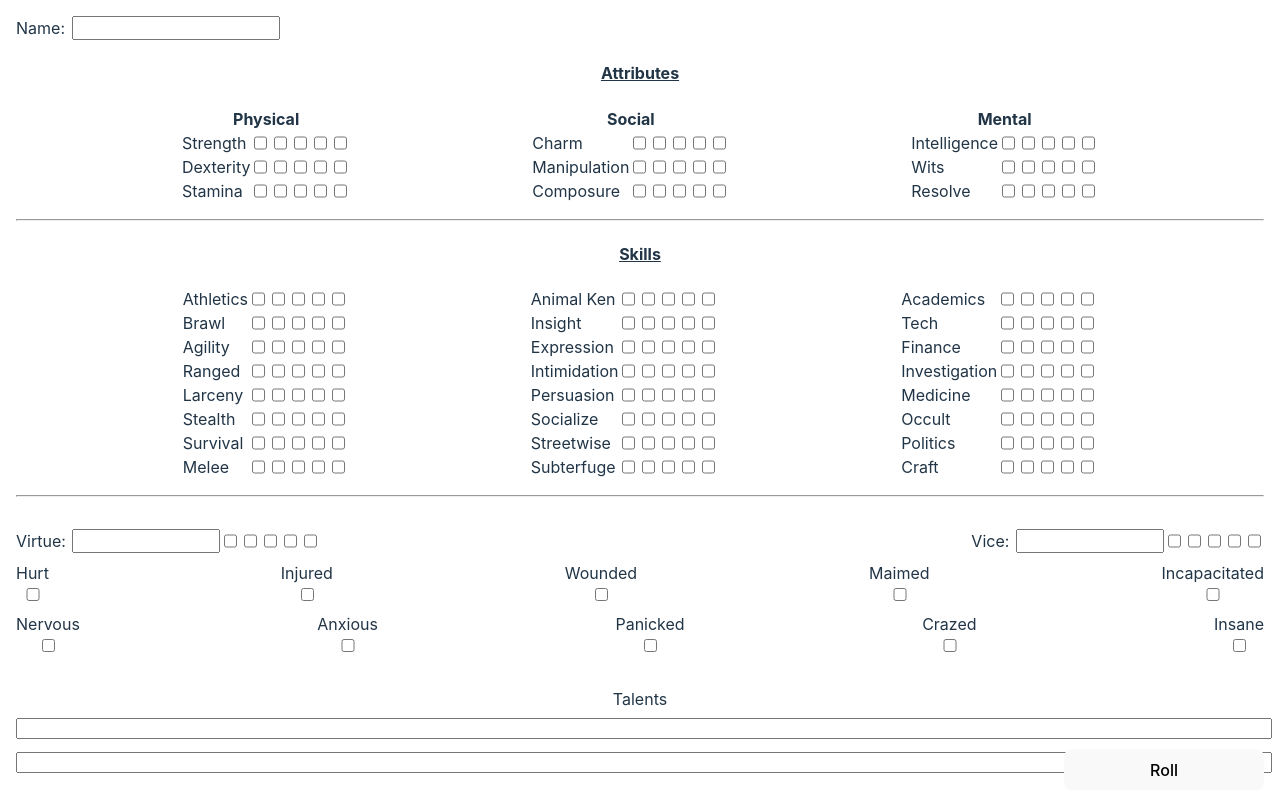
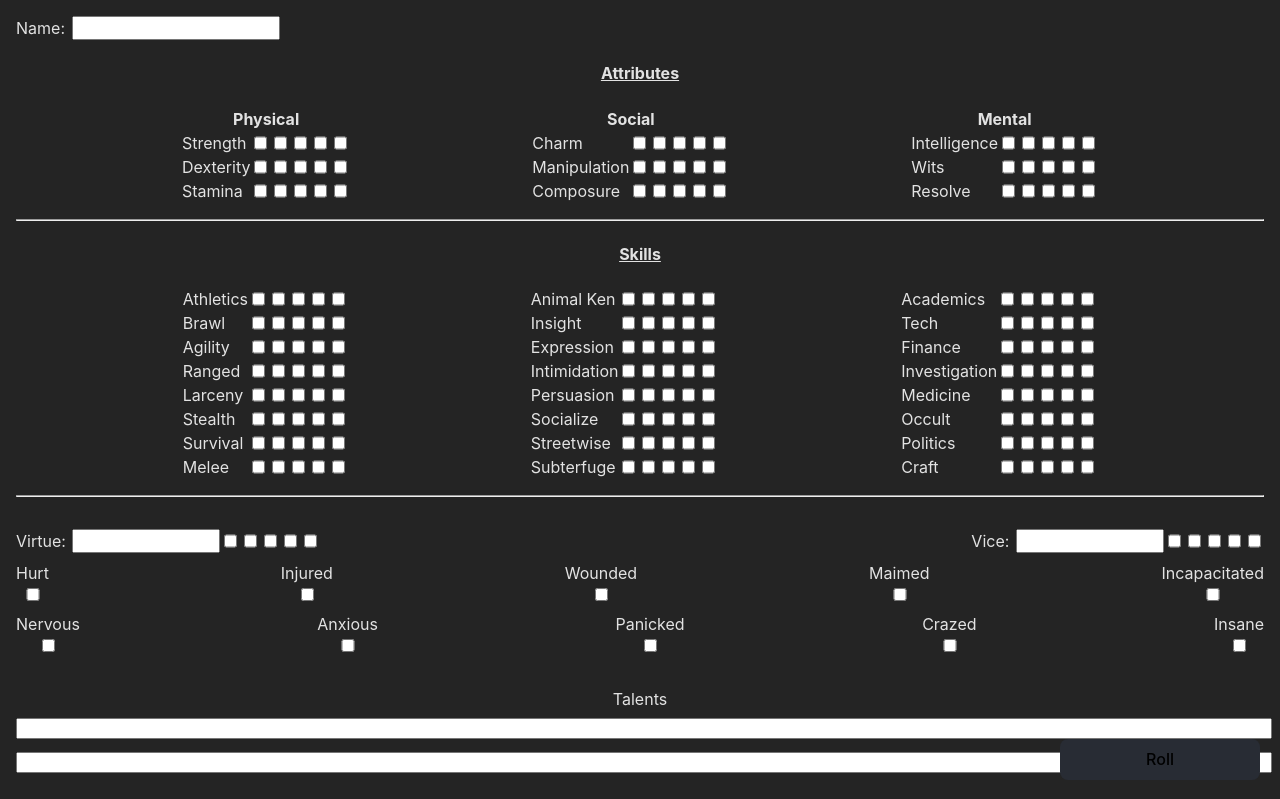
Before and after one commit to wcstrickland/wolf, a Svelte app: page / in a window 1280 px wide. Shown: the top 799 px of the page. Built offline with nearby package versions, Linux system fonts and the light colour scheme.

Commit message:
offset roller button

```diff
--- a/src/App.svelte
+++ b/src/App.svelte
@@ -38,7 +38,7 @@
   ];
 </script>
 
-<main class="container">
+<main >
   <div id="pg1">
     <div style="display: flex; justify-content:flex-start;">
       Name:<input type="text" style="margin-left:.5em;width:200px;" />
@@ -177,7 +177,8 @@
   <b>This combat system is dramatic, abrupt, and lethal</b>
   <p>Talents and Equipment may mitigate or amplify the intensity of combat depending on the setting and theme of the game.</p>
 </main>
-<div style="display:flex;justify-content:end; position:sticky; bottom:10px;">
+<!-- <div style="display:flex;justify-content:end; position:sticky; bottom:10px;"> -->
+<div style="position:fixed;bottom:20px;right:20px;">
 <RollerToggle />
 </div>
 
--- a/src/app.css
+++ b/src/app.css
@@ -39,9 +39,11 @@ h1 {
 .card {
   padding: 2em;
 }
-
+main{
+  max-width: 1280px;
+}
 #app {
-  max-width: 1280px;
+  /* max-width: 1280px; */
   margin-left:  auto;
   margin-right:  auto;
   padding: 1rem;
@@ -66,16 +68,3 @@ button:focus,
 button:focus-visible {
   outline: 4px auto -webkit-focus-ring-color;
 }
-
-@media (prefers-color-scheme: light) {
-  :root {
-    color: #213547;
-    background-color: #ffffff;
-  }
-  a:hover {
-    color: #747bff;
-  }
-  button {
-    background-color: #f9f9f9;
-  }
-}
```
Also changed, not shown: 5 other files (tests, documents, lock files or other folders).
